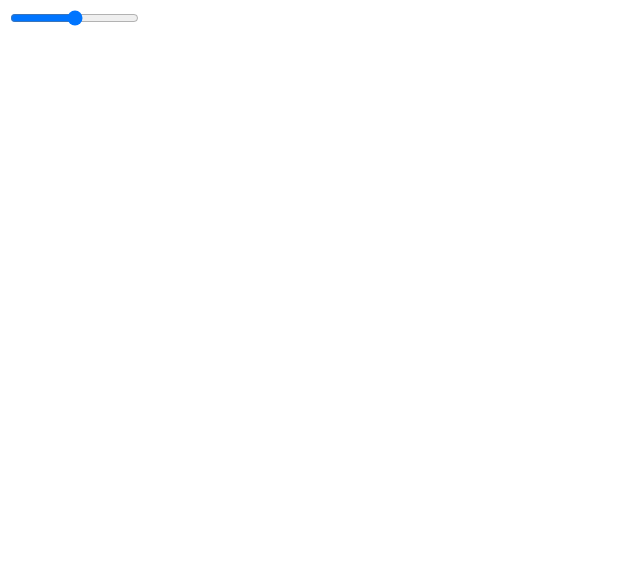
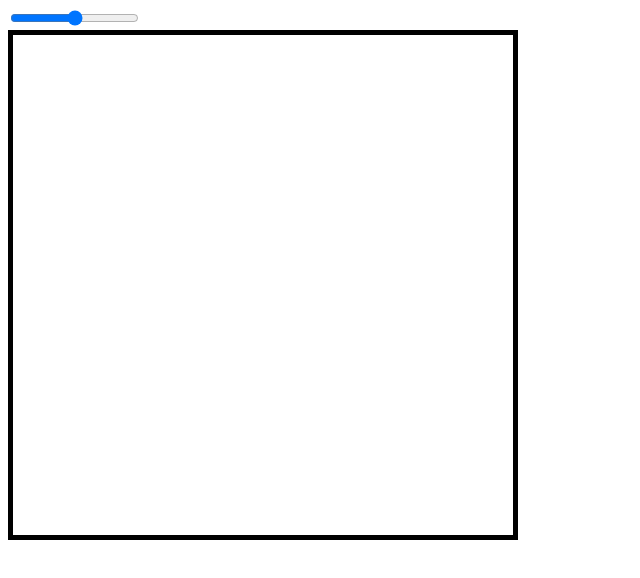
Before and after one commit to davidbentley95/odin-etch-a-sketch, a plain HTML site: page index.html in a window 1280 px wide. Shown: the whole page, without its empty margins (0-640 px from the left). Drawn offline with Linux system fonts and the light colour scheme.

Commit message:
Add default state of board
Set default state of board using default value of slider.
CSS holds default design which is overriden by event handler
function if slider adjusted.

```diff
--- a/script.js
+++ b/script.js
@@ -1,9 +1,19 @@
 const drawingBoard = document.querySelector("#drawing-board");
+const rangeBar = document.querySelector("#board-size-selector");
+let numOfSquares = rangeBar.value;
 
+// Set default board on load
+
+for(let i=1; i<=numOfSquares*numOfSquares; i++) {
+    const pixel = document.createElement("div");
+    pixel.classList.add("pixel");
+    drawingBoard.appendChild(pixel);
+}
+
+// event handle function for changing slider
 function setBoardSize(event) {
-    let numOfSquares = event.target.value;
+    numOfSquares = event.target.value;
     drawingBoard.innerHTML = "";
-    drawingBoard.style.display = "grid";
     drawingBoard.style.gridTemplateColumns = `repeat(${numOfSquares}, 1fr)`;
     drawingBoard.style.gridTemplateRows = `repeat(${numOfSquares}, 1fr)`;
 
--- a/styles.css
+++ b/styles.css
@@ -1,14 +1,13 @@
 #drawing-board {
     width: 500px;
     height: 500px;
-    display: none;
+    display: grid;
     border: 5px solid black;
-    /* grid-template-columns: repeat(16, 1fr);
-    grid-template-rows: repeat(16, 1fr); */
+    grid-template-columns: repeat(50, 1fr);
+    grid-template-rows: repeat(50, 1fr);
 }
 
 .pixel {
-    outline: auto;
     background-color: black;
     opacity: 0;
 }
```
